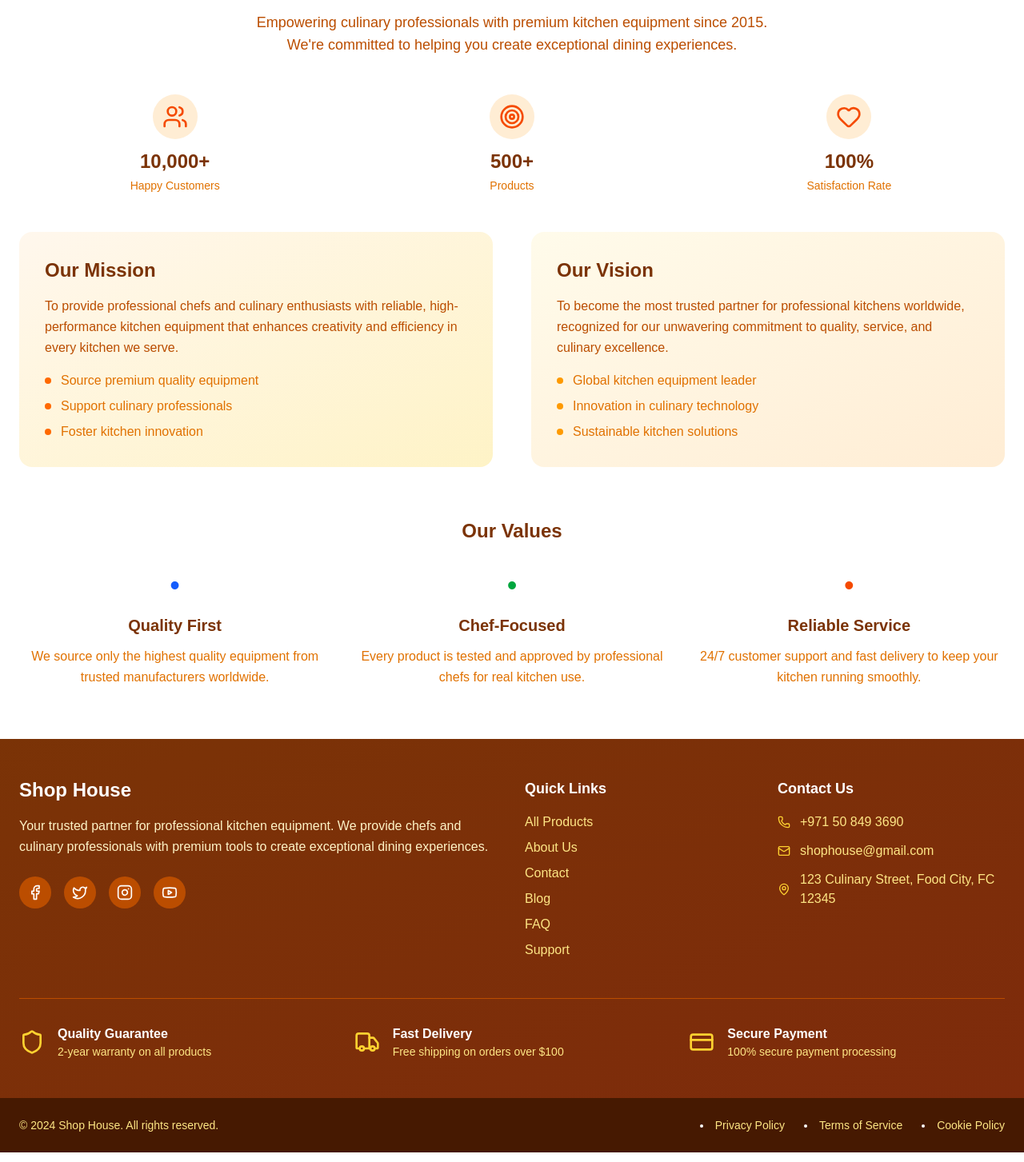
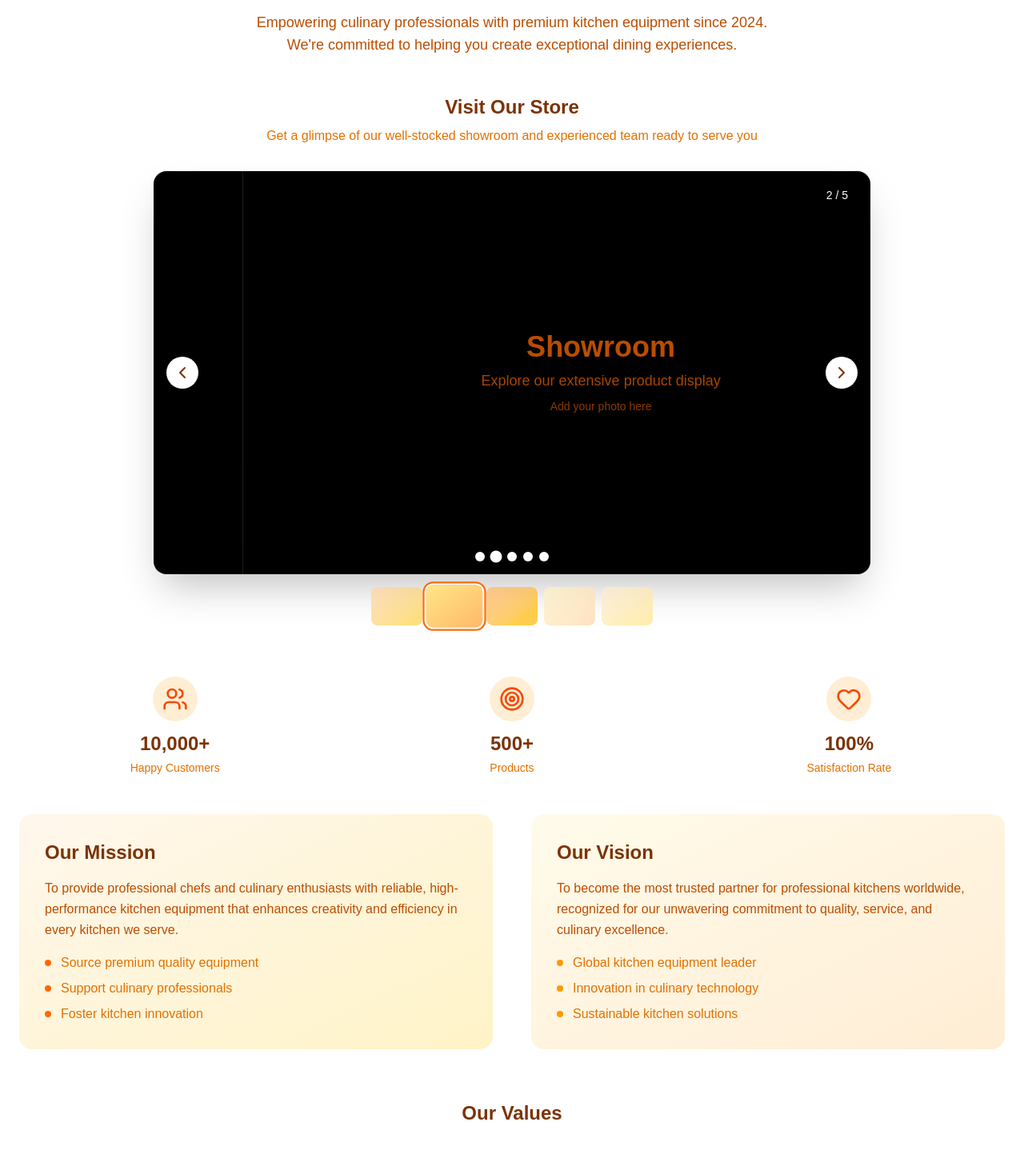
Before and after one commit to binshid135/ShopHouse-Frontend, a Next.js app: page / in a window 1280 px wide. Shown: the part 1330-2783 px from the top of the page at 80% size. Built offline with nearby package versions, Linux system fonts and the light colour scheme; no server answers; the database is empty.

Commit message:
general fix 1

```diff
--- a/src/app/components/AboutUs.tsx
+++ b/src/app/components/AboutUs.tsx
@@ -1,8 +1,64 @@
 // components/AboutUs.tsx
-import React from 'react';
-import { Users, Target, Award, Heart } from 'lucide-react';
+import React, { useState, useEffect } from 'react';
+import { Users, Target, Award, Heart, ChevronLeft, ChevronRight } from 'lucide-react';
 
 const AboutUs: React.FC = () => {
+  const [currentSlide, setCurrentSlide] = useState(0);
+
+  const storePhotos = [
+    {
+      id: 1,
+      title: "Store Front",
+      description: "Visit our modern and welcoming storefront",
+      placeholder: "bg-gradient-to-br from-orange-200 to-amber-300"
+    },
+    {
+      id: 2,
+      title: "Showroom",
+      description: "Explore our extensive product display",
+      placeholder: "bg-gradient-to-br from-amber-200 to-orange-300"
+    },
+    {
+      id: 3,
+      title: "Product Display",
+      description: "High-quality kitchen equipment on display",
+      placeholder: "bg-gradient-to-br from-orange-300 to-amber-400"
+    },
+    {
+      id: 4,
+      title: "Our Team",
+      description: "Meet our experienced and friendly staff",
+      placeholder: "bg-gradient-to-br from-amber-100 to-orange-200"
+    },
+    {
+      id: 5,
+      title: "Customer Service",
+      description: "Professional service and expert advice",
+      placeholder: "bg-gradient-to-br from-orange-100 to-amber-200"
+    }
+  ];
+
+  const nextSlide = () => {
+    setCurrentSlide((prev) => (prev === storePhotos.length - 1 ? 0 : prev + 1));
+  };
+
+  const prevSlide = () => {
+    setCurrentSlide((prev) => (prev === 0 ? storePhotos.length - 1 : prev - 1));
+  };
+
+  const goToSlide = (index: number) => {
+    setCurrentSlide(index);
+  };
+
+  // Auto-advance slides
+  useEffect(() => {
+    const timer = setInterval(() => {
+      nextSlide();
+    }, 5000);
+
+    return () => clearInterval(timer);
+  }, [currentSlide]);
+
   return (
     <section className="relative px-6 py-16 bg-white">
       <div className="max-w-7xl mx-auto">
@@ -12,9 +68,104 @@ const AboutUs: React.FC = () => {
             About ShopHouse
           </h2>
           <p className="text-lg text-amber-700 max-w-2xl mx-auto">
-            Empowering culinary professionals with premium kitchen equipment since 2015.
+            Empowering culinary professionals with premium kitchen equipment since 2024.
             We're committed to helping you create exceptional dining experiences.
           </p>
+        </div>
+
+        {/* Store Photos Carousel */}
+        <div className="mb-16">
+          <div className="text-center mb-8">
+            <h3 className="text-2xl font-bold text-amber-900 mb-2">
+              Visit Our Store
+            </h3>
+            <p className="text-amber-600 max-w-2xl mx-auto">
+              Get a glimpse of our well-stocked showroom and experienced team ready to serve you
+            </p>
+          </div>
+
+          {/* Carousel Container */}
+          <div className="relative max-w-4xl mx-auto">
+            {/* Carousel */}
+            <div className="relative overflow-hidden rounded-2xl shadow-2xl">
+              <div
+                className="flex transition-transform duration-500 ease-in-out"
+                style={{ transform: `translateX(-${currentSlide * 100}%)` }}
+              >
+                {storePhotos.map((photo, index) => (
+                  <div
+                    key={photo.id}
+                    className="w-full flex-shrink-0"
+                  >
+                    <div className={`aspect-[16/9] ${photo.placeholder} flex items-center justify-center relative`}>
+                      <div className="text-center text-amber-700 z-10">
+                        <div className="text-4xl font-bold mb-2">{photo.title}</div>
+                        <p className="text-lg opacity-90">{photo.description}</p>
+                        <p className="text-sm opacity-75 mt-2">Add your photo here</p>
+                      </div>
+                      {/* Overlay for better text readability */}
+                      <div className="absolute inset-0 bg-black bg-opacity-10" />
+                    </div>
+                  </div>
+                ))}
+              </div>
+
+              {/* Navigation Arrows */}
+              <button
+                onClick={prevSlide}
+                className="absolute left-4 top-1/2 transform -translate-y-1/2 bg-white bg-opacity-80 hover:bg-opacity-100 text-amber-900 w-10 h-10 rounded-full flex items-center justify-center shadow-lg transition-all duration-200 hover:scale-110"
+                aria-label="Previous photo"
+              >
+                <ChevronLeft className="w-6 h-6" />
+              </button>
+
+              <button
+                onClick={nextSlide}
+                className="absolute right-4 top-1/2 transform -translate-y-1/2 bg-white bg-opacity-80 hover:bg-opacity-100 text-amber-900 w-10 h-10 rounded-full flex items-center justify-center shadow-lg transition-all duration-200 hover:scale-110"
+                aria-label="Next photo"
+              >
+                <ChevronRight className="w-6 h-6" />
+              </button>
+
+              {/* Slide Indicators */}
+              <div className="absolute bottom-4 left-1/2 transform -translate-x-1/2 flex space-x-2">
+                {storePhotos.map((_, index) => (
+                  <button
+                    key={index}
+                    onClick={() => goToSlide(index)}
+                    className={`w-3 h-3 rounded-full transition-all duration-300 ${
+                      index === currentSlide
+                        ? 'bg-white scale-125'
+                        : 'bg-white bg-opacity-50 hover:bg-opacity-75'
+                    }`}
+                    aria-label={`Go to slide ${index + 1}`}
+                  />
+                ))}
+              </div>
+
+              {/* Slide Counter */}
+              <div className="absolute top-4 right-4 bg-black bg-opacity-50 text-white px-3 py-1 rounded-full text-sm">
+                {currentSlide + 1} / {storePhotos.length}
+              </div>
+            </div>
+
+            {/* Thumbnail Preview */}
+            <div className="flex justify-center mt-4 space-x-2">
+              {storePhotos.map((photo, index) => (
+                <button
+                  key={photo.id}
+                  onClick={() => goToSlide(index)}
+                  className={`w-16 h-12 rounded-lg overflow-hidden transition-all duration-300 ${
+                    index === currentSlide
+                      ? 'ring-2 ring-orange-500 ring-offset-2 scale-110'
+                      : 'opacity-70 hover:opacity-100 hover:scale-105'
+                  }`}
+                >
+                  <div className={`w-full h-full ${photo.placeholder}`} />
+                </button>
+              ))}
+            </div>
+          </div>
         </div>
 
         {/* Stats */}
@@ -24,11 +175,7 @@ const AboutUs: React.FC = () => {
             number="10,000+"
             label="Happy Customers"
           />
-          {/* <StatCard
-            icon={<Award className="w-8 h-8" />}
-            number="15+"
-            label="Years Experience"
-          /> */}
+
           <StatCard
             icon={<Target className="w-8 h-8" />}
             number="500+"
@@ -65,7 +212,7 @@ const AboutUs: React.FC = () => {
             />
             <ValueCard
               title="Reliable Service"
-              description="24/7 customer support and fast delivery to keep your kitchen running smoothly."
+              description="100% customer support and fast delivery to keep your kitchen running smoothly."
               color="text-orange-600"
             />
           </div>
--- a/src/app/components/Footer.tsx
+++ b/src/app/components/Footer.tsx
@@ -55,7 +55,7 @@ const Footer: React.FC = () => {
               <ul className="space-y-3">
                 <ContactItem
                   icon={<Phone className="w-4 h-4" />}
-                  text="+971 50 849 3690"
+                  text="03 722 4922 | 050 719 1804"
                 />
                 <ContactItem
                   icon={<Mail className="w-4 h-4" />}
@@ -63,14 +63,14 @@ const Footer: React.FC = () => {
                 />
                 <ContactItem
                   icon={<MapPin className="w-4 h-4" />}
-                  text="123 Culinary Street, Food City, FC 12345"
+                  text="ALAIN TOWN CENTER, NEAR LUCKY PLAZA"
                 />
               </ul>
             </div>
           </div>
 
           {/* Features */}
-          <div className="grid grid-cols-1 md:grid-cols-3 gap-6 mt-12 pt-8 border-t border-amber-700">
+          {/* <div className="grid grid-cols-1 md:grid-cols-3 gap-6 mt-12 pt-8 border-t border-amber-700">
             <FeatureItem
               icon={<Shield className="w-8 h-8" />}
               title="Quality Guarantee"
@@ -86,7 +86,7 @@ const Footer: React.FC = () => {
               title="Secure Payment"
               description="100% secure payment processing"
             />
-          </div>
+          </div> */}
         </div>
       </div>
 
@@ -97,11 +97,11 @@ const Footer: React.FC = () => {
             <div className="text-amber-200 text-sm mb-4 md:mb-0">
               © 2024 Shop House. All rights reserved.
             </div>
-            <div className="flex space-x-6 text-sm">
+            {/* <div className="flex space-x-6 text-sm">
               <FooterLink href="/privacy" text="Privacy Policy" />
               <FooterLink href="/terms" text="Terms of Service" />
               <FooterLink href="/cookies" text="Cookie Policy" />
-            </div>
+            </div> */}
           </div>
         </div>
       </div>
--- a/src/app/components/PopularProducts.tsx
+++ b/src/app/components/PopularProducts.tsx
@@ -140,11 +140,11 @@ const ProductCard: React.FC<ProductCardProps> = ({ product, index, onProductClic
           <div className="text-right">
             {product.originalPrice > product.discountedPrice && (
               <div className="text-xs text-gray-500 line-through">
-                ${product.originalPrice.toFixed(2)}
+                AED{product.originalPrice.toFixed(2)}
               </div>
             )}
             <div className="text-xl font-bold text-amber-900">
-              ${product.discountedPrice.toFixed(2)}
+              AED{product.discountedPrice.toFixed(2)}
             </div>
           </div>
         </div>
--- a/src/app/products/page.tsx
+++ b/src/app/products/page.tsx
@@ -20,19 +20,10 @@ export default function Products() {
   const router = useRouter();
   const [searchQuery, setSearchQuery] = useState<string>('');
   const [viewMode, setViewMode] = useState<'grid' | 'list'>('grid');
-  const [selectedCategory, setSelectedCategory] = useState<string>('all');
   const [products, setProducts] = useState<Product[]>([]);
   const [loading, setLoading] = useState(true);
   const [error, setError] = useState<string | null>(null);
-
-  const categories = [
-    'All Products',
-    'Knives & Cutlery',
-    'Cookware',
-    'Appliances',
-    'Utensils',
-    'Bakeware'
-  ];
+  const [addedProductIds, setAddedProductIds] = useState<string[]>([]);
 
   useEffect(() => {
     fetchProducts();
@@ -55,9 +46,6 @@ export default function Products() {
       setLoading(false);
     }
   };
-
-  // Add this new state
-  const [addedProductIds, setAddedProductIds] = useState<string[]>([]);
 
   const addToCart = async (productId: string, event: React.MouseEvent) => {
     event.stopPropagation(); // Prevent navigation
@@ -91,20 +79,14 @@ export default function Products() {
     }
   };
 
-
   const navigateToProduct = (productId: string) => {
     router.push(`/products/${productId}`);
   };
 
-  // Filter products based on search and category
+  // Filter products based on search query
   const filteredProducts = products.filter(product => {
-    const matchesSearch = product.name.toLowerCase().includes(searchQuery.toLowerCase()) ||
+    return product.name.toLowerCase().includes(searchQuery.toLowerCase()) ||
       product.shortDescription?.toLowerCase().includes(searchQuery.toLowerCase());
-
-    const matchesCategory = selectedCategory === 'all' ||
-      product.name.toLowerCase().includes(selectedCategory.toLowerCase().replace(' & ', ' '));
-
-    return matchesSearch && matchesCategory;
   });
 
   // Calculate discount percentage
@@ -187,27 +169,27 @@ export default function Products() {
         <div className="max-w-7xl mx-auto">
           {/* Controls */}
           <div className="flex flex-col md:flex-row justify-between items-start md:items-center gap-6 mb-8">
-            <div className="flex flex-wrap gap-2">
-              {categories.map((category) => (
-                <button
-                  key={category}
-                  onClick={() => setSelectedCategory(category === 'All Products' ? 'all' : category)}
-                  className={`px-4 py-2 rounded-full font-medium transition-all ${(category === 'All Products' && selectedCategory === 'all') ||
-                      selectedCategory === category
-                      ? 'bg-orange-500 text-white shadow-lg'
-                      : 'bg-white text-amber-900 hover:bg-orange-100'
-                    }`}
-                >
-                  {category}
-                </button>
-              ))}
+            {/* Search Field */}
+            <div className="w-full md:w-auto">
+              <div className="relative max-w-md">
+                <input
+                  type="text"
+                  placeholder="Search products..."
+                  value={searchQuery}
+                  onChange={(e) => setSearchQuery(e.target.value)}
+                  className="w-full px-6 py-3 rounded-full border border-amber-200 focus:outline-none focus:ring-2 focus:ring-orange-500 focus:border-transparent bg-white text-amber-900 placeholder-amber-400 shadow-sm"
+                />
+                <div className="absolute right-3 top-1/2 transform -translate-y-1/2">
+                  <div className="w-2 h-2 bg-gray-300 rounded-full"></div>
+                </div>
+              </div>
             </div>
 
             <div className="flex items-center gap-4">
-              <button className="flex items-center gap-2 bg-white px-4 py-2 rounded-full text-amber-900 font-medium hover:shadow-lg transition-all">
+              {/* <button className="flex items-center gap-2 bg-white px-4 py-2 rounded-full text-amber-900 font-medium hover:shadow-lg transition-all">
                 <Filter className="w-4 h-4" />
                 Filter
-              </button>
+              </button> */}
               <div className="flex bg-white rounded-full p-1">
                 <button
                   onClick={() => setViewMode('grid')}
@@ -231,13 +213,26 @@ export default function Products() {
           <div className="mb-6">
             <p className="text-amber-700">
               Showing {filteredProducts.length} of {products.length} products
+              {searchQuery && (
+                <span className="text-orange-600"> for "{searchQuery}"</span>
+              )}
             </p>
           </div>
 
           {/* Products Grid */}
           {filteredProducts.length === 0 ? (
             <div className="text-center py-12">
-              <p className="text-xl text-amber-800">No products found matching your criteria.</p>
+              <p className="text-xl text-amber-800">
+                {searchQuery ? `No products found matching "${searchQuery}".` : "No products found."}
+              </p>
+              {searchQuery && (
+                <button
+                  onClick={() => setSearchQuery('')}
+                  className="mt-4 bg-orange-500 text-white px-6 py-2 rounded-full hover:bg-orange-600 transition-colors"
+                >
+                  Clear Search
+                </button>
+              )}
             </div>
           ) : (
             <div className={`grid gap-6 ${viewMode === 'grid'
@@ -289,7 +284,7 @@ export default function Products() {
                           </span>
                           {discountPercentage > 0 && (
                             <span className="px-2 py-1 bg-red-100 text-red-600 rounded-full text-xs font-medium">
-                              Save ${(product.originalPrice - product.discountedPrice).toFixed(2)}
+                              Save AED{(product.originalPrice - product.discountedPrice).toFixed(2)}
                             </span>
                           )}
                         </div>
@@ -310,11 +305,11 @@ export default function Products() {
                       <div className="flex items-center justify-between">
                         <div className="flex flex-col">
                           <span className="text-2xl font-bold text-amber-900">
-                            ${product.discountedPrice.toFixed(2)}
+                            AED{product.discountedPrice.toFixed(2)}
                           </span>
                           {product.originalPrice > product.discountedPrice && (
                             <span className="text-sm text-gray-500 line-through">
-                              ${product.originalPrice.toFixed(2)}
+                              AED{product.originalPrice.toFixed(2)}
                             </span>
                           )}
                         </div>
@@ -327,7 +322,6 @@ export default function Products() {
                         >
                           {addedProductIds.includes(product.id) ? '✓ Added' : <ShoppingCart className="w-5 h-5" />}
                         </button>
-
                       </div>
                     </div>
                   </div>
```
Also changed, not shown: src/app/about/page.tsx (+21 -13 lines), src/app/cart/page.tsx (+14 -14 lines), src/app/components/HeroSection.tsx (+20 -7 lines), src/app/orders/page.tsx (+9 -9 lines), src/app/products/[id]/page.tsx (+52 -18 lines).
